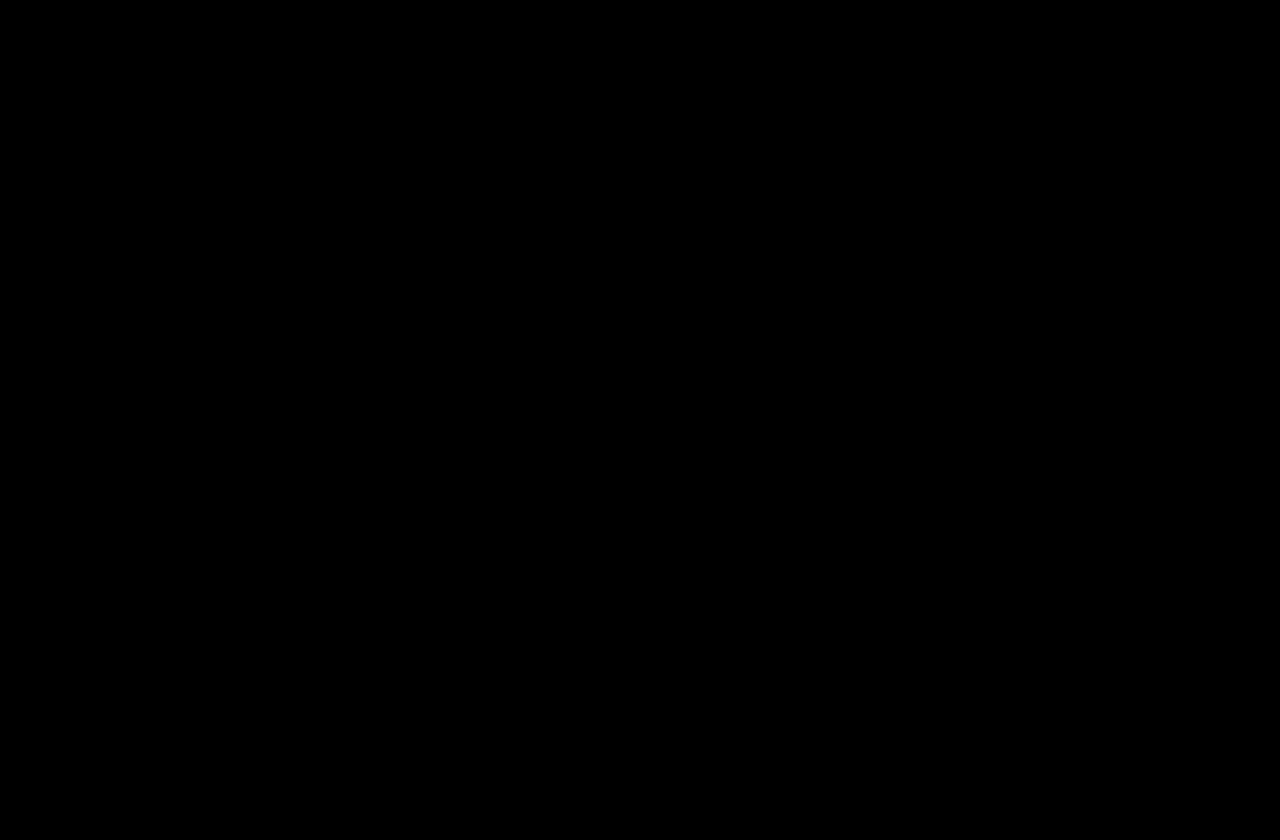
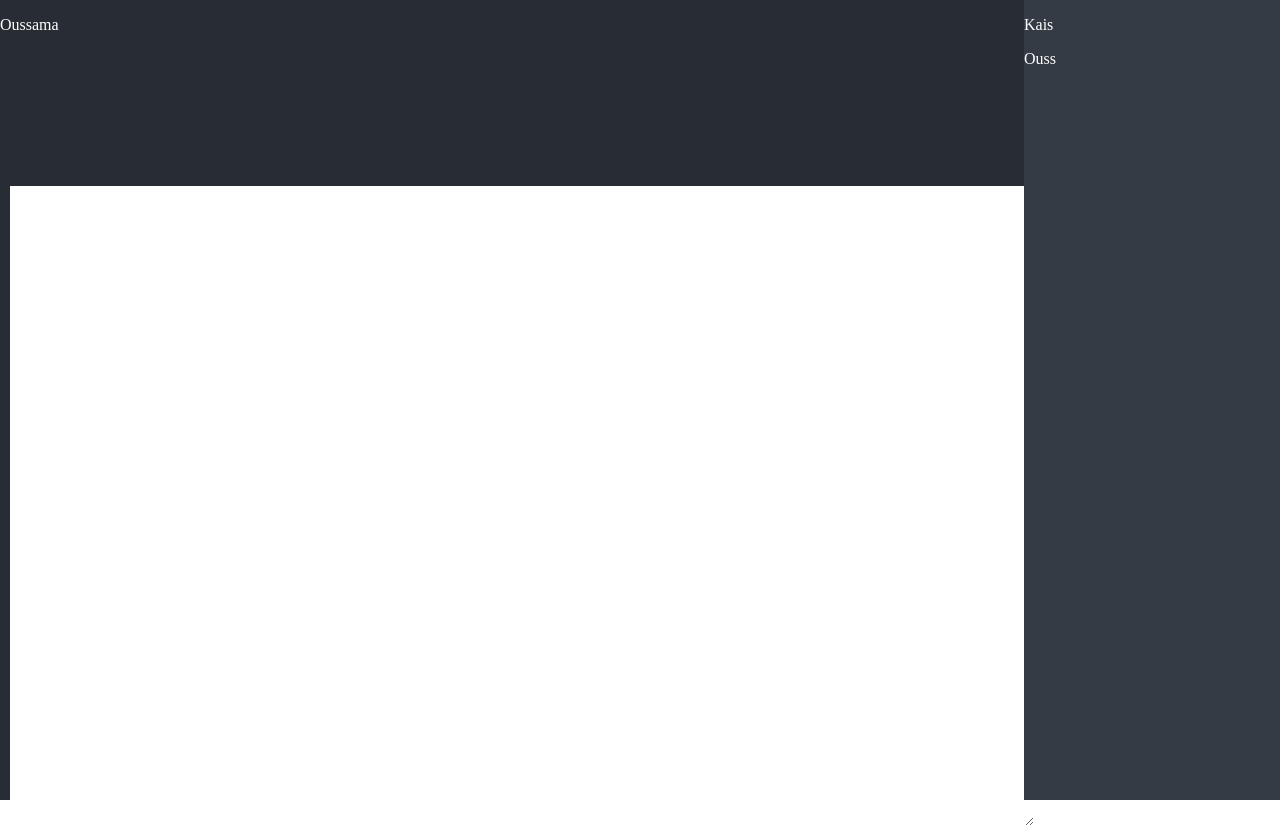
Before and after one commit to ousben/DOM-WordCounter, a plain HTML site: page index.html in a window 1280 px wide. Before the commit the page ends 800 px from the top, so only its background shows below. Drawn offline with Linux system fonts and the light colour scheme.

Commit message:
changes in the HTML and CSS

```diff
--- a/index.html
+++ b/index.html
@@ -7,6 +7,14 @@
   <link rel="stylesheet" type="text/css" href="style.css"/>
 </head>
 <body>
+  <div id="main-component">
+    <div id="result"><p>Oussama</p></div>
+    <textarea id="text-area"></textarea>
+  </div>
+  <div id="display-component">
+    <div id="details"><p>Kais</p></div>
+    <div id="keyword">Ouss</div>
+  </div>
   <script src="script.js"></script>
 </body>
 </html>
--- a/style.css
+++ b/style.css
@@ -1,3 +1,40 @@
 body {
-  background-color: #000000;
+  display: flex;
+  height: 100vh;
+  width: 100vw;
+  margin: 0;
 }
+
+#main-component {
+  background-color: #282c34;
+  color: #ffffff;
+  height: 100%;
+  width: 80%;
+  margin: 0;
+  border: 0;
+  padding: 0;
+}
+
+#result {
+  height: 20%;
+  width: 100%;
+}
+
+#text-area {
+  height: 80%;
+  width: 100%;
+  margin: 10px;
+  border: 0;
+  padding: 0;
+}
+
+#display-component {
+  background-color: #353b45;
+  color: #ffffff;
+  height: 100%;
+  width: 20%;
+}
+
+#details {
+
+}
```
